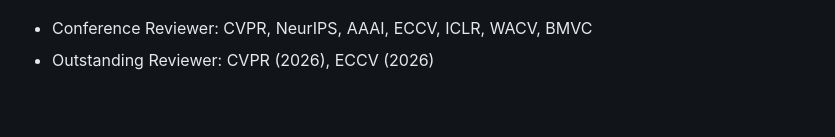
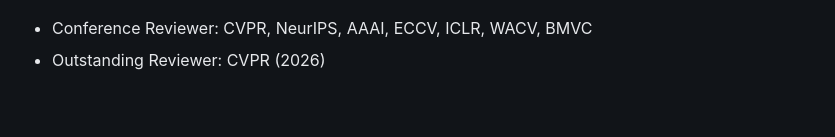
Before and after one commit to kdhRick2222/kdhRick2222.github.io, a plain HTML site: page index.html in a window 1280 px wide. Shown: the part 3220-3357 px from the top of the page, without its empty margins (222-1057 px from the left). Drawn offline with Linux system fonts and the light colour scheme.

Commit message:
Update index.html

```diff
--- a/index.html
+++ b/index.html
@@ -306,7 +306,7 @@
       <h2>Academic Service</h2>
       <ul class="plain">
         <li>Conference Reviewer: CVPR, NeurIPS, AAAI, ECCV, ICLR, WACV, BMVC</li>
-        <li>Outstanding Reviewer: CVPR (2026), ECCV (2026)</li>
+        <li>Outstanding Reviewer: CVPR (2026)</li>
       </ul>
     </section>
 
```
